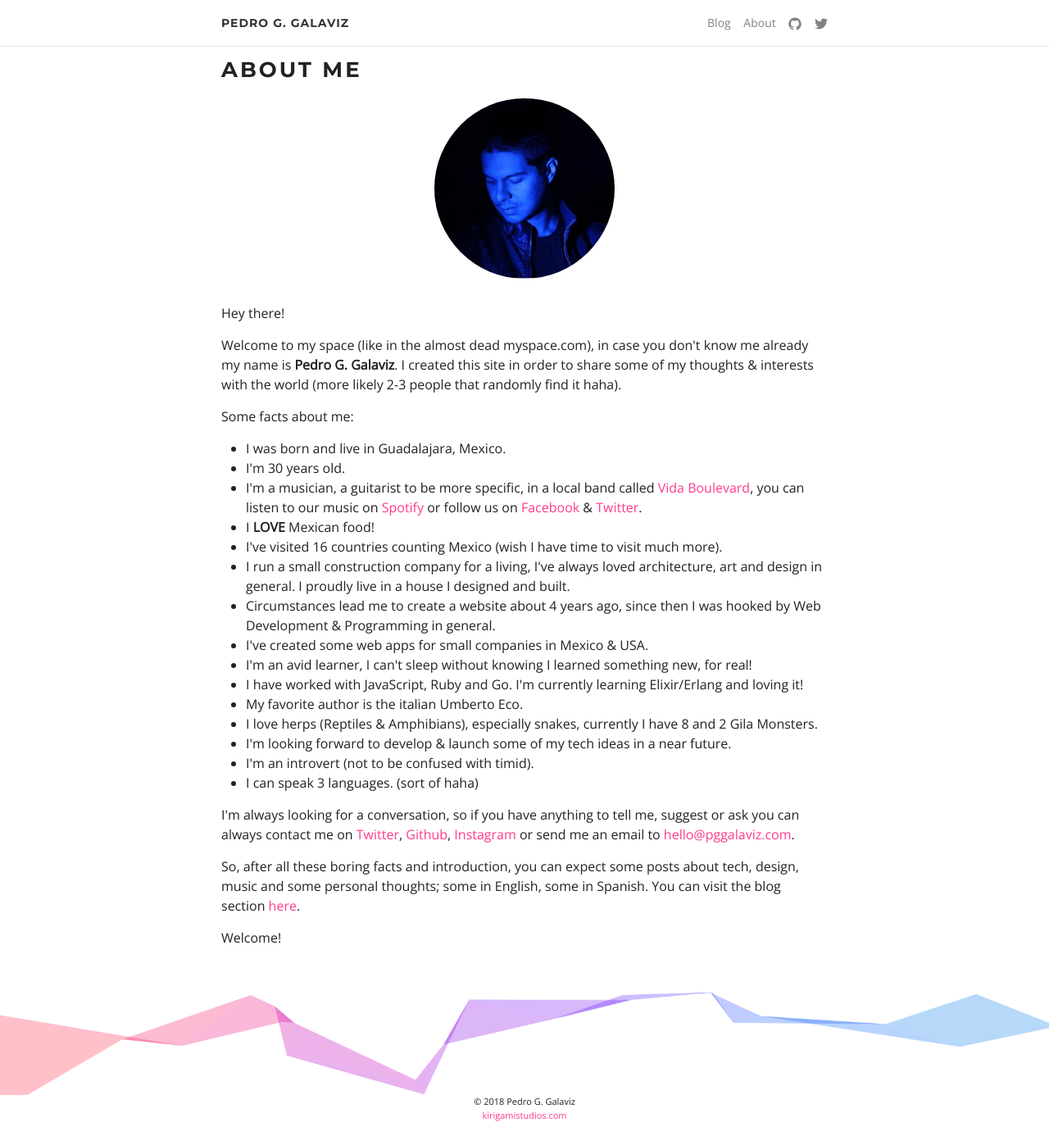
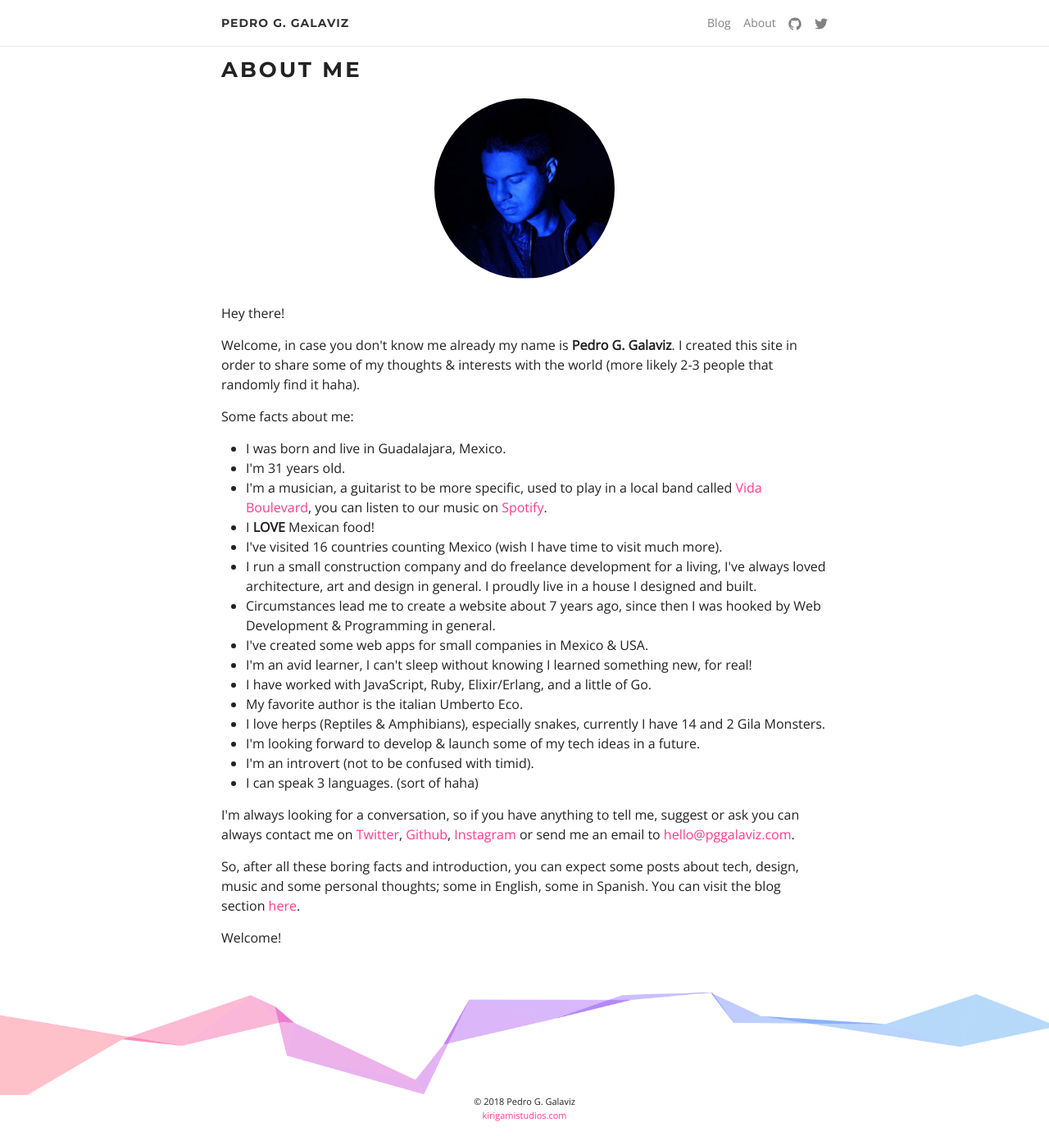
Before and after one commit to pggalaviz/pggalaviz, a Jekyll site: the page built from about/index.html, in a window 1280 px wide and 1386 px high. Shown: the whole window at 82% size. Built offline with Jekyll 4.4.1, drawn with Linux system fonts in a browser that asks for light colours.

Commit message:
updated about page

```diff
--- a/about/index.html
+++ b/about/index.html
@@ -7,31 +7,28 @@ title: About Me
   <h1>About Me</h1>
   <div id="about-pic-container"><img src="{{site.url}}/assets/img/pggalaviz.jpg" alt="Pedro G. Galaviz"></div>
   <p>Hey there!</p>
-  <p>Welcome to my space (like in the almost dead myspace.com), in case  you don't know me already my
+  <p>Welcome, in case  you don't know me already my
     name is <b>Pedro G. Galaviz</b>. I created this site in order to share some of my thoughts
     &amp; interests with the world (more likely 2-3 people that randomly find it haha).</p>
   <p>Some facts about me:</p>
   <ul>
     <li>I was born and live in Guadalajara, Mexico.</li>
-    <li>I'm 30 years old.</li>
-    <li>I'm a musician, a guitarist to be more specific, in a local band called <a
+    <li>I'm 31 years old.</li>
+    <li>I'm a musician, a guitarist to be more specific, used to play in a local band called <a
         href="http://vidaboulevard.com" target="_blank">Vida Boulevard</a>, you can listen to our music on <a
-        href="https://open.spotify.com/artist/3SEcgO5sl4MKCm09SPFKTB" target="_blank">Spotify</a> or follow us on <a
-        href="http://facebook.com/vidaboulevard" target="_blank">Facebook</a> &amp; <a
-        href="http://twitter.com/vidaboulevard" target="_blank">Twitter</a>.</li>
+        href="https://open.spotify.com/artist/3SEcgO5sl4MKCm09SPFKTB" target="_blank">Spotify</a>.
     <li>I <b>LOVE</b> Mexican food!</li>
     <li>I've visited 16 countries counting Mexico (wish I have time to visit much more).</li>
-    <li>I run a small construction company for a living, I've always loved architecture, art and
+    <li>I run a small construction company and do freelance development for a living, I've always loved architecture, art and
       design in general. I proudly live in a house I designed and built.</li>
-    <li>Circumstances lead me to create a website about 4 years ago, since then I was hooked by Web
+    <li>Circumstances lead me to create a website about 7 years ago, since then I was hooked by Web
       Development &amp; Programming in general.</li>
     <li>I've created some web apps for small companies in Mexico &amp; USA.</li>
     <li>I'm an avid learner, I can't sleep without knowing I learned something new, for real!</li>
-    <li>I have worked with JavaScript, Ruby and Go. I'm currently learning Elixir/Erlang and loving
-      it!</li>
+    <li>I have worked with JavaScript, Ruby, Elixir/Erlang, and a little of Go.</li>
     <li>My favorite author is the italian Umberto Eco.</li>
-    <li>I love herps (Reptiles &amp; Amphibians), especially snakes, currently I have 8 and 2 Gila Monsters.</li>
-    <li>I'm looking forward to develop &amp; launch some of my tech ideas in a near future.</li>
+    <li>I love herps (Reptiles &amp; Amphibians), especially snakes, currently I have 14 and 2 Gila Monsters.</li>
+    <li>I'm looking forward to develop &amp; launch some of my tech ideas in a future.</li>
     <li>I'm an introvert (not to be confused with timid).</li>
     <li>I can speak 3 languages. (sort of haha)</li>
   </ul>
```
